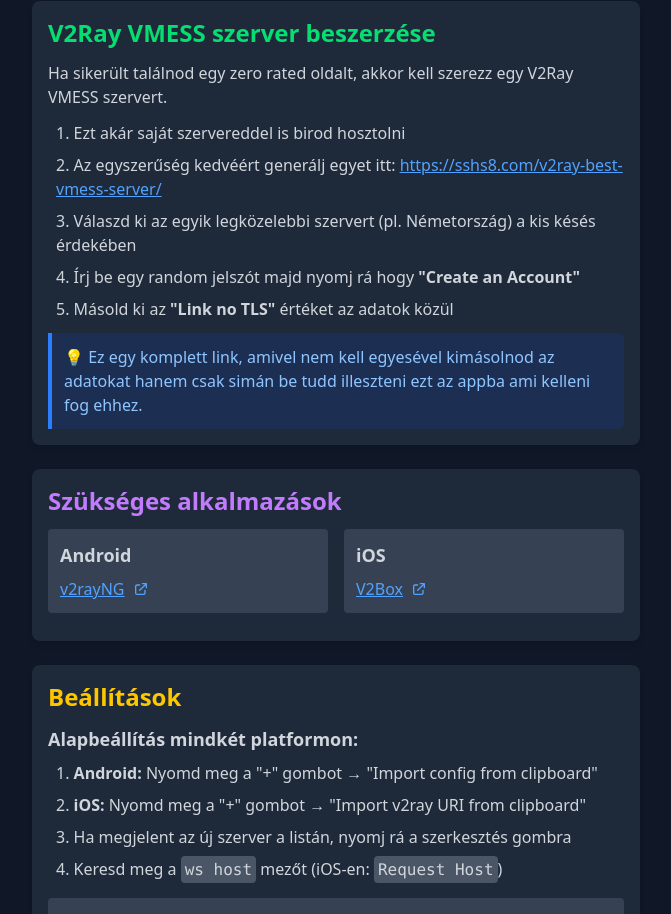
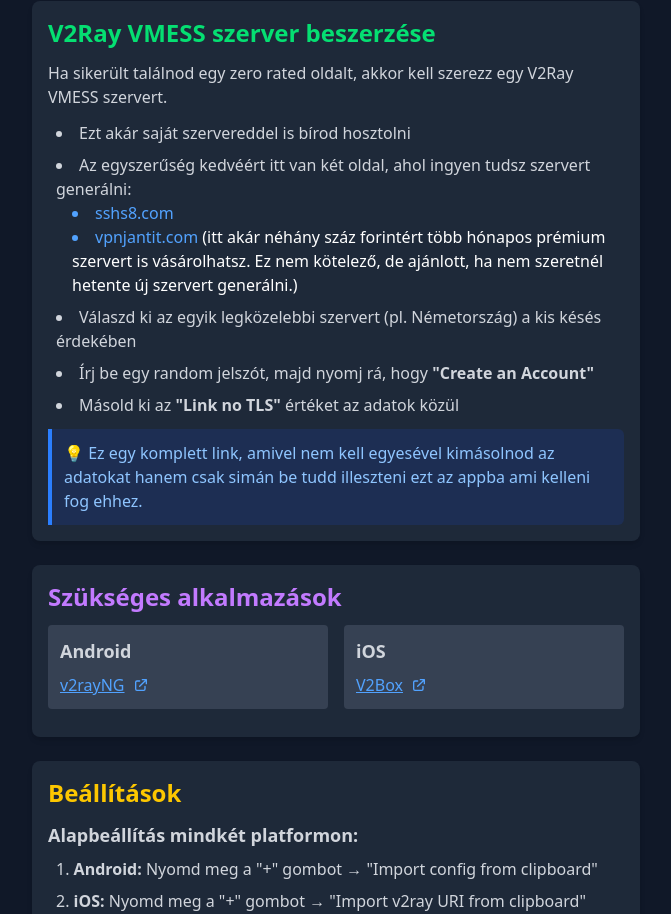
Before and after one commit to freemobilenetguide/freemobilenetguide.github.io, a SvelteKit app: page /ingyen-mobilnet in a window 1280 px wide. Shown: the part 1300-2214 px from the top of the page, without its empty margins (304-975 px from the left). Built offline with nearby package versions, Linux system fonts and the light colour scheme.

Commit message:
meg egy kis update

```diff
--- a/src/routes/ingyen-mobilnet/+page.svelte
+++ b/src/routes/ingyen-mobilnet/+page.svelte
@@ -84,14 +84,24 @@
       <div id="vmess-server" class="bg-gray-800 rounded-lg p-4 mb-6 shadow-md">
         <h2 class="text-2xl font-semibold mb-3 text-green-400">V2Ray VMESS szerver beszerzése</h2>
         <p class="mb-3">Ha sikerült találnod egy zero rated oldalt, akkor kell szerezz egy V2Ray VMESS szervert.</p>
+        <ol class="list-disc list-inside space-y-2 pl-2 my-3">
+          <li>Ezt akár saját szervereddel is bírod hosztolni</li>
+          <li>
+            Az egyszerűség kedvéért itt van két oldal, ahol ingyen tudsz szervert generálni:
+            <ul class="list-disc list-inside pl-4 text-blue-400">
+              <li><a href="https://sshs8.com/v2ray-best-vmess-server/" class="text-blue-400">sshs8.com </a></li>
+              <li><a href="https://www.vpnjantit.com/free-v2ray-vmess" class="text-blue-400">vpnjantit.com <span class="text-white">(itt akár néhány száz forintért több hónapos prémium szervert is vásárolhatsz. Ez nem kötelező, de ajánlott, ha nem szeretnél hetente új szervert generálni.)</span></a></li>
+            </ul>
+          </li>
+          <li>Válaszd ki az egyik legközelebbi szervert (pl. Németország) a kis késés érdekében</li>
+          <li>Írj be egy random jelszót, majd nyomj rá, hogy <span class="font-bold">"Create an Account"</span></li>
+          <li>Másold ki az <span class="font-bold">"Link no TLS"</span> értéket az adatok közül</li>
 
-        <ol class="list-decimal list-inside space-y-2 pl-2 my-3">
-          <li>Ezt akár saját szervereddel is birod hosztolni</li>
-          <li>Az egyszerűség kedvéért generálj egyet itt: <a href="https://sshs8.com/v2ray-best-vmess-server/" class="text-blue-400 underline">https://sshs8.com/v2ray-best-vmess-server/</a></li>
-          <li>Válaszd ki az egyik legközelebbi szervert (pl. Németország) a kis késés érdekében</li>
-          <li>Írj be egy random jelszót majd nyomj rá hogy <span class="font-bold">"Create an Account"</span></li>
-          <li>Másold ki az <span class="font-bold">"Link no TLS"</span> értéket az adatok közül</li>
         </ol>
+
+
+
+
 
         <div class="bg-blue-900/30 border-l-4 border-blue-500 p-3 rounded-r-md mt-3">
           <p class="text-blue-300">💡 Ez egy komplett link, amivel nem kell egyesével kimásolnod az adatokat hanem csak simán be tudd illeszteni ezt az appba ami kelleni fog ehhez.</p>
```
